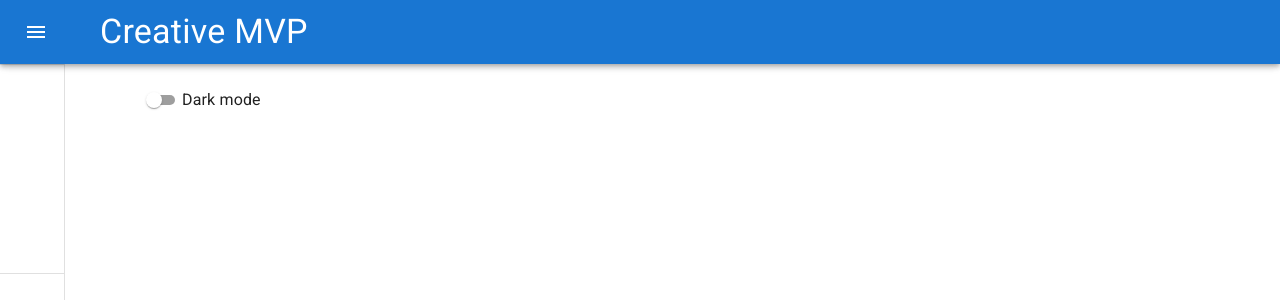
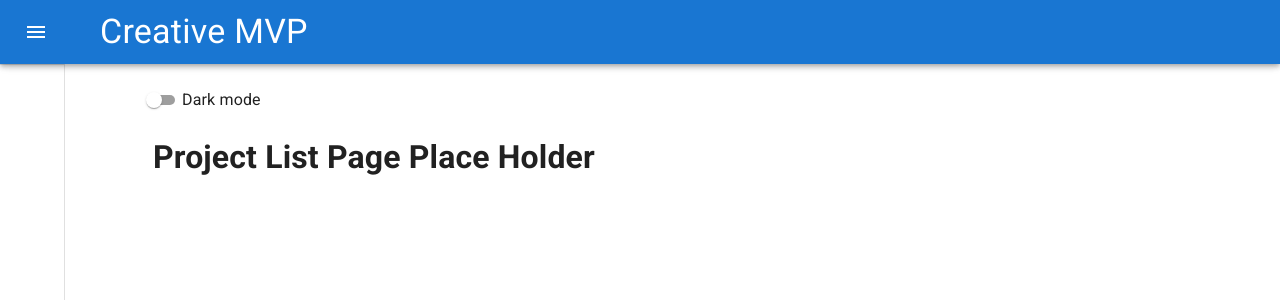
Before and after one commit to MichaelMulieri/creative-mvp, a React (Create React App) app in the folder client/: page /projectlistpage in a window 1280 px wide. Shown: the top 300 px of the page. Built offline with nearby package versions, Linux system fonts and the light colour scheme.

Commit message:
added new routes and pages

```diff
--- a/client/src/components/App/App.tsx
+++ b/client/src/components/App/App.tsx
@@ -13,6 +13,11 @@ import { ThemeProvider, createTheme } from "@mui/material/styles";
 import HomePage from "../pages/HomePage";
 import WordLadderPage from "../pages/WordLadderPage";
 import SettingsPage from "../pages/SettingsPage";
+import ProjectListPage from "../pages/ProjectListPage";
+import ProjectPage from "../pages/ProjectPage";
+import StreamsPage from "../pages/StreamsPage";
+import IdeasPage from "../pages/IdeasPage";
+import WordLadderListPage from "../pages/WordLadderListPage";
 import AppShell from "../modules/AppShell";
 import { DrawerHeader } from "../modules/AppNav";
 
@@ -50,6 +55,14 @@ function App() {
             <Route path="/" element={<HomePage />} />
             <Route path="/wordladder" element={<WordLadderPage />} />
             <Route path="/settingspage" element={<SettingsPage />} />
+            <Route path="/projectlistpage" element={<ProjectListPage />} />
+            <Route path="/projecpage" element={<ProjectPage />} />
+            <Route path="/streamspage" element={<StreamsPage />} />
+            <Route path="/ideaspage" element={<IdeasPage />} />
+            <Route
+              path="/wordladderlistpage"
+              element={<WordLadderListPage />}
+            />
           </Routes>
         </Box>
         <footer>footer placeholder</footer>
--- a/client/src/components/modules/AppNav/index.tsx
+++ b/client/src/components/modules/AppNav/index.tsx
@@ -80,8 +80,18 @@ const AppNav = ({ handleDrawerClose, open }: AppNavProps) => {
       </DrawerHeader>
       <Divider />
       <List>
-        {["WordLadder", "Starred", "Send email", "Drafts"].map(
-          (text, index) => (
+        {[
+          "WordLadder",
+          "Starred",
+          "Send email",
+          "Drafts",
+          "Settings",
+          "Project List",
+          "Project",
+          "Streams",
+          "Ideas",
+          "Word Ladder List",
+        ].map((text, index) => (
           <ListItem key={text} disablePadding sx={{ display: "block" }}>
             <ListItemButton
               sx={{
@@ -104,8 +114,7 @@ const AppNav = ({ handleDrawerClose, open }: AppNavProps) => {
               </ListItemText>
             </ListItemButton>
           </ListItem>
-          )
-        )}
+        ))}
       </List>
       <Divider />
       <List>
--- /dev/null
+++ b/client/src/components/pages/IdeasPage/index.tsx
@@ -0,0 +1,5 @@
+const IdeasPage = () => {
+  return <h1>Ideas Page Place Holder</h1>;
+};
+
+export default IdeasPage;
--- /dev/null
+++ b/client/src/components/pages/ProjectListPage/index.tsx
@@ -0,0 +1,5 @@
+const ProjectListPage = () => {
+  return <h1>Project List Page Place Holder</h1>;
+};
+
+export default ProjectListPage;
--- /dev/null
+++ b/client/src/components/pages/ProjectPage/index.tsx
@@ -0,0 +1,5 @@
+const ProjectPage = () => {
+  return <h1>Project Page Place Holder</h1>;
+};
+
+export default ProjectPage;
--- a/client/src/components/pages/SettingsPage/index.tsx
+++ b/client/src/components/pages/SettingsPage/index.tsx
@@ -1,3 +1,3 @@
-const SettingsPage = () => <h1>Settings Page Place Holder</h1>;
+const SettingsPage = () => <div>Settings Page Place Holder</div>;
 
 export default SettingsPage;
--- /dev/null
+++ b/client/src/components/pages/StreamsPage/index.tsx
@@ -0,0 +1,5 @@
+const StreamsPage = () => {
+  return <h1>Streams Place Holder</h1>;
+};
+
+export default StreamsPage;
--- /dev/null
+++ b/client/src/components/pages/WordLadderListPage/index.tsx
@@ -0,0 +1,5 @@
+const WordLadderListPage = () => {
+  return <h1>Word Ladder List Page Place Holder</h1>;
+};
+
+export default WordLadderListPage;
```
Lines whose indentation alone changed are shown as unchanged.
